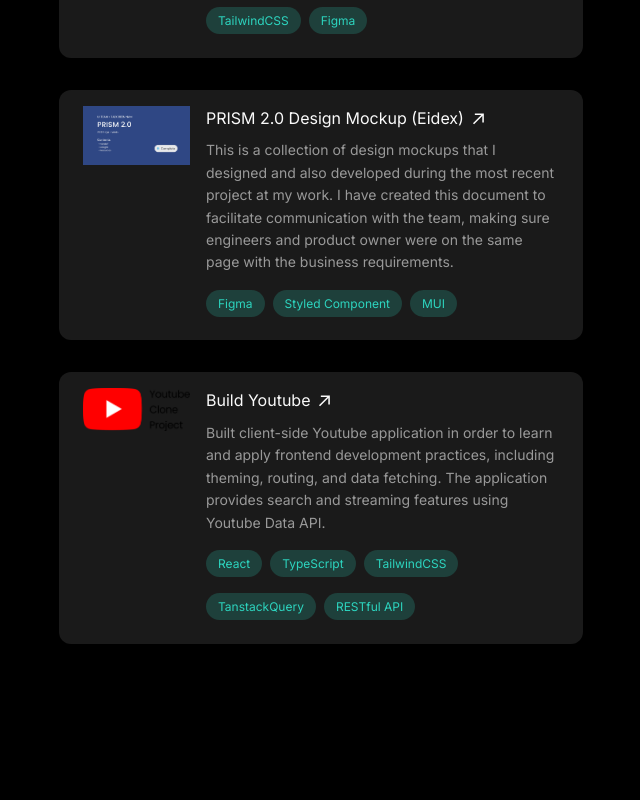
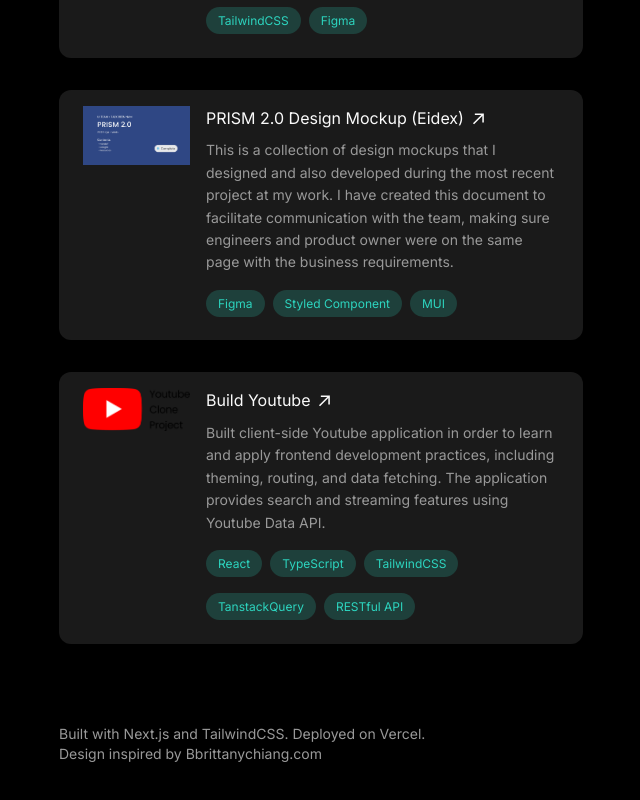
Before and after one commit to tnamdevnote/tnam.dev, a Next.js app: page / in a window 1280 px wide. Shown: the part 1901-2701 px from the top of the page, without its empty margins (601-1241 px from the left). Before the commit the page ends 2673 px from the top, so only its background shows below. Built offline with nearby package versions, Linux system fonts and the light colour scheme.

Commit message:
about this site

```diff
--- a/app/page.tsx
+++ b/app/page.tsx
@@ -96,6 +96,15 @@
                 <About />
                 <Experience />
                 <Projects />
+                <div className="mt-20">
+                  <p className="text-sm text-accent-4 dark:text-dark-accent-6">
+                    Built with Next.js and TailwindCSS. Deployed on Vercel.
+                    <br />
+                    <a href="https://brittanychiang.com/" target="_blank">
+                      Design inspired by Bbrittanychiang.com
+                    </a>
+                  </p>
+                </div>
               </section>
             </TOCListProvider>
           </section>
```
